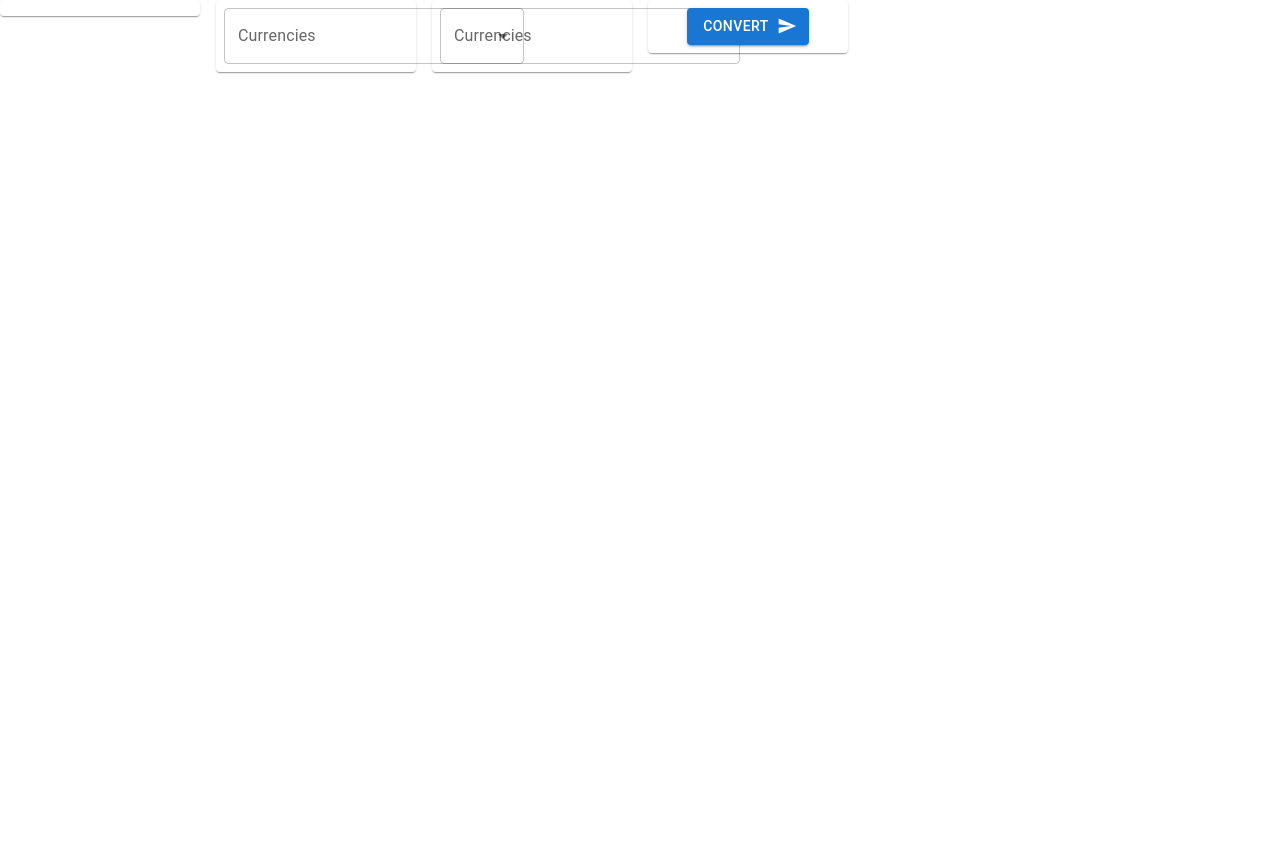
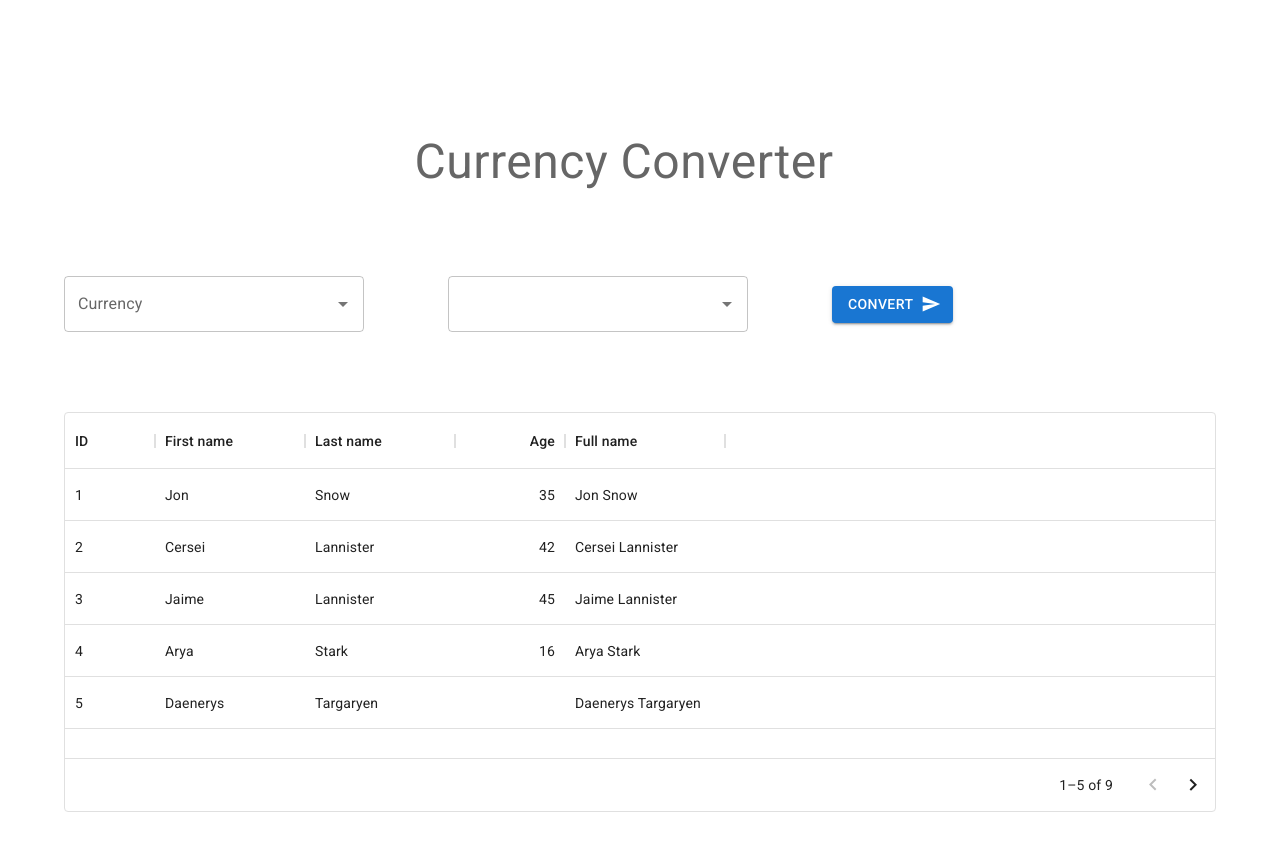
Before and after one commit to flowhalit/currency-converter, a React (Create React App) app: page / in a window 1280 px wide. Shown: the top 850 px of the page. Before the commit the page ends 800 px from the top, so only its background shows below. Built offline with nearby package versions, Linux system fonts and the light colour scheme; no server answers.

Commit message:
autocomplete to autocomplete connection

```diff
--- a/package.json
+++ b/package.json
@@ -8,8 +8,11 @@
     "@mui/icons-material": "^5.8.4",
     "@mui/material": "^5.9.3",
     "@mui/styled-engine": "^5.8.7",
+    "@mui/styled-engine-sc": "^5.9.3",
+    "@mui/x-data-grid": "^5.15.1",
     "react": "^18.2.0",
     "react-dom": "^18.2.0",
+    "react-helmet": "^6.1.0",
     "react-scripts": "5.0.1",
     "styled-components": "^5.3.5"
   },
--- a/src/App.js
+++ b/src/App.js
@@ -1,6 +1,6 @@
-import React from "react";
+import React, { Children } from "react";
 import Paper from "@mui/material/Paper";
-import SendIcon from "@mui/icons-material/Send"
+import { Helmet } from "react-helmet";
 import {
   CssBaseline,
   ThemeProvider,
@@ -11,9 +11,13 @@ import {
   ListItem,
   styled,
   Button,
+  Stack,
+  Backdrop,
+  CircularProgress,
 } from "@mui/material";
 import { useSymbol } from "./lib/hooks/symbolHooks";
-import { Container } from "@mui/system";
+
+import Layout from "./components/layout/layout";
 
 const theme = createTheme({
   // palette: {
@@ -32,62 +36,29 @@ const theme = createTheme({
   // },
 });
 
-const Item = styled(Paper)(({ theme }) => ({
-  backgroundColor: theme.palette.mode === "dark" ? "#1A2027" : "#fff",
-  ...theme.typography.body2,
-  padding: theme.spacing(1),
-  textAlign: "center",
-  color: theme.palette.text.secondary,
-}));
 function App() {
-  const [items, setItems] = useSymbol();
-
   return (
     <ThemeProvider theme={theme}>
       <CssBaseline />
+      <Helmet>
+        <link
+          rel="stylesheet"
+          href={
+            "https://fonts.googleapis.com/css?family=Roboto:300,400,500,700&display=swap"
+          }
+        />
+      </Helmet>
       <>
-        <Grid container spacing={2}>
-          <Grid item xs={2}>
-            <Item> </Item>
-          </Grid>
-          <Grid item xs={2}>
-            <Item>
-              <Autocomplete
-                disablePortal
-                id="combo-box-demo"
-                options={Object.keys(items).map((item) => {
-                  return { label: items[item], value: item };
-                })}
-                sx={{ width: 300 }}
-                renderInput={(params) => (
-                  <TextField {...params} label="Currencies" />
-                )}
-              />
-            </Item>
-          </Grid>
-          <Grid item xs={2}>
-            <Item>
-              <Autocomplete
-                disablePortal
-                id="combo-box-demo"
-                options={Object.keys(items).map((item) => {
-                  return { label: items[item], value: item };
-                })}
-                sx={{ width: 300 }}
-                renderInput={(params) => (
-                  <TextField {...params} label="Currencies" />
-                )}
-              />
-            </Item>
-          </Grid>
-          <Grid item xs={2}>
-            <Item>
-              <Button variant="contained" endIcon={<SendIcon />}>
-                Convert
-              </Button>
-            </Item>
-          </Grid>
-        </Grid>
+        <Stack
+          direction="row"
+          justifyContent="center"
+          alignItems="center"
+          spacing={10}
+          mt={10}
+          mb={10}
+        >
+          <Layout></Layout>
+        </Stack>
       </>
     </ThemeProvider>
   );
--- /dev/null
+++ b/src/components/currencyComponent.js
@@ -0,0 +1,22 @@
+import { Autocomplete, TextField } from '@mui/material';
+import React, { Component, useEffect, useState } from 'react'
+
+const CurrencyComponent = ({items,selected,setSelected,label,placeholder})=>{
+    const [value ,setValue]=useState(null)
+
+    return (
+        <Autocomplete
+        disablePortal
+        options={items}
+        sx={{ width: 300 }}
+        placeholder={placeholder || ""}
+        renderInput={(params) => <TextField {...params} label={label} />}
+        value={value}
+        onChange={(e) => {
+            setSelected(e.currentTarget.textContent,items.filter(x=>x.label===e.currentTarget.textContent).map(x=>x.value).join(""))
+            setValue(e.currentTarget.textContent)
+        }}
+      />
+    )
+}
+export default CurrencyComponent
--- /dev/null
+++ b/src/components/historyComponent.js
@@ -0,0 +1,62 @@
+import * as React from 'react';
+import Box from '@mui/material/Box';
+import { DataGrid } from '@mui/x-data-grid';
+
+const columns = [
+  { field: 'id', headerName: 'ID', width: 90 },
+  {
+    field: 'firstName',
+    headerName: 'First name',
+    width: 150,
+
+  },
+  {
+    field: 'lastName',
+    headerName: 'Last name',
+    width: 150,
+
+  },
+  {
+    field: 'age',
+    headerName: 'Age',
+    type: 'number',
+    width: 110,
+
+  },
+  {
+    field: 'fullName',
+    headerName: 'Full name',
+    description: 'This column has a value getter and is not sortable.',
+    sortable: false,
+    width: 160,
+    valueGetter: (params) =>
+      `${params.row.firstName || ''} ${params.row.lastName || ''}`,
+  },
+];
+
+const rows = [
+  { id: 1, lastName: 'Snow', firstName: 'Jon', age: 35 },
+  { id: 2, lastName: 'Lannister', firstName: 'Cersei', age: 42 },
+  { id: 3, lastName: 'Lannister', firstName: 'Jaime', age: 45 },
+  { id: 4, lastName: 'Stark', firstName: 'Arya', age: 16 },
+  { id: 5, lastName: 'Targaryen', firstName: 'Daenerys', age: null },
+  { id: 6, lastName: 'Melisandre', firstName: null, age: 150 },
+  { id: 7, lastName: 'Clifford', firstName: 'Ferrara', age: 44 },
+  { id: 8, lastName: 'Frances', firstName: 'Rossini', age: 36 },
+  { id: 9, lastName: 'Roxie', firstName: 'Harvey', age: 65 },
+];
+
+export default function DataGridDemo() {
+  return (
+    <Box sx={{ height: 400, width: '100%' }}>
+      <DataGrid
+        rows={rows}
+        columns={columns}
+        pageSize={5}
+        rowsPerPageOptions={[5]}
+        disableSelectionOnClick
+        disableIgnoreModificationsIfProcessingProps
+      />
+    </Box>
+  );
+}
--- /dev/null
+++ b/src/components/layout/layout.js
@@ -0,0 +1,137 @@
+import React, { useState, useEffect } from "react";
+import SendIcon from "@mui/icons-material/Send";
+import {
+  Autocomplete,
+  TextField,
+  Grid,
+  Button,
+  Backdrop,
+  CircularProgress,
+  styled,
+} from "@mui/material";
+import Paper from "@mui/material/Paper";
+import HistoryComponent from "../historyComponent";
+import { useSymbol } from "./../../lib/hooks/symbolHooks";
+import { Container } from "@mui/system";
+import CurrencyComponent from "../currencyComponent";
+
+const TitleH2 = styled("h2")(({ theme }) => ({
+  backgroundColor: theme.palette.mode === "dark" ? "#1A2027" : "#fff",
+  ...theme.typography.body2,
+  padding: theme.spacing(1),
+  textAlign: "center",
+  color: theme.palette.text.secondary,
+  fontSize:"xxx-large"
+}));
+
+
+const Layout = () => {
+  const [items, setItems] = useSymbol();
+  const [autoItems1, setAutoItems1] = useState({});
+  const [autoItems2, setAutoItems2] = useState({});
+  const [selected, setSelected] = useState("");
+  const [autoSelected, setAutoSelected] = useState({});
+  const [open, setOpen] = useState(false);
+  const handleToggle = () => {
+    setOpen(!open);
+  };
+  const handleClose = () => {
+    setOpen(false);
+  };
+  const getToAutoComplete = (value = null) => {
+    return Object.keys(items)
+      .filter((x) => {
+        if (value === null) {
+          return true;
+        }
+        return items[x] !== value;
+      })
+      .map((item) => {
+        return { label: items[item], value: item };
+      });
+  };
+  useEffect(() => {
+    setAutoItems1(getToAutoComplete(null));
+    setAutoItems2(getToAutoComplete(null));
+  }, [items]);
+
+  return (
+    <Container>
+      <Grid
+        container
+        spacing={4}
+        xs={12}
+        direction={{ xs: "column", md: "row" }}
+        justifyContent="center"
+        alignItems="center"
+      >
+        <Grid
+          item
+          xs={12}
+          sm={12}
+          md={12}
+          lg={12}
+          justifyContent="center"
+          alignItems={"center"}
+        >
+          <TitleH2>Currency Converter</TitleH2>
+        </Grid>
+        <Grid item xs={12} sm={12} md={6} lg={4}>
+          <CurrencyComponent
+            placeholder=""
+            label="Currency"
+            items={autoItems1}
+            selected={selected}
+            setSelected={(value,id) => {
+              setSelected(value);
+              setAutoItems2(getToAutoComplete(value));
+              setAutoSelected({
+                ...autoSelected,
+                [0]:id
+              })
+            }}
+          ></CurrencyComponent>
+        </Grid>
+        <Grid item xs={12} sm={12} md={6} lg={4}>
+          <CurrencyComponent
+            placeholder=""
+            label={selected ? selected + " to ..." : ""}
+            items={autoItems2}
+            selected={selected}
+            setSelected={(value,id) => {
+              setSelected(value);
+              setAutoItems1(getToAutoComplete(value));
+              setAutoSelected({
+                ...autoSelected,
+                [1]:id
+              })
+            }}
+          ></CurrencyComponent>
+        </Grid>
+        <Grid item xs={12} sm={12} md={6} lg={4}>
+          <Button
+            onClick={handleToggle}
+            variant="contained"
+            endIcon={<SendIcon />}
+          >
+            Convert
+          </Button>
+          <Backdrop
+            sx={{
+              color: "#fff",
+              zIndex: (theme) => theme.zIndex.drawer + 1,
+            }}
+            open={open}
+            onClick={handleClose}
+          >
+            <CircularProgress color="inherit" />
+          </Backdrop>
+        </Grid>
+      </Grid>
+      <Grid item xs={12} sm={12} md={12} lg={12} mt={10}>
+        <HistoryComponent></HistoryComponent>
+      </Grid>
+    </Container>
+  );
+};
+export default Layout;
--- a/src/lib/hooks/symbolHooks.js
+++ b/src/lib/hooks/symbolHooks.js
@@ -14,9 +14,10 @@ export const useSymbol = (initialState = []) => {
       getSymbolList()
         .then((list) => {
           localStorage.setItem(SymbolsStorage, JSON.stringify(list));
-          setItems(list);
+            setItems(list);
         })
-        .catch((err) => {});
+        .catch((err) => {
+        })
     } else {
       setItems(JSON.parse(resultItems));
     }
```
Also changed, not shown: 2 other files (tests, documents, lock files or other folders).
